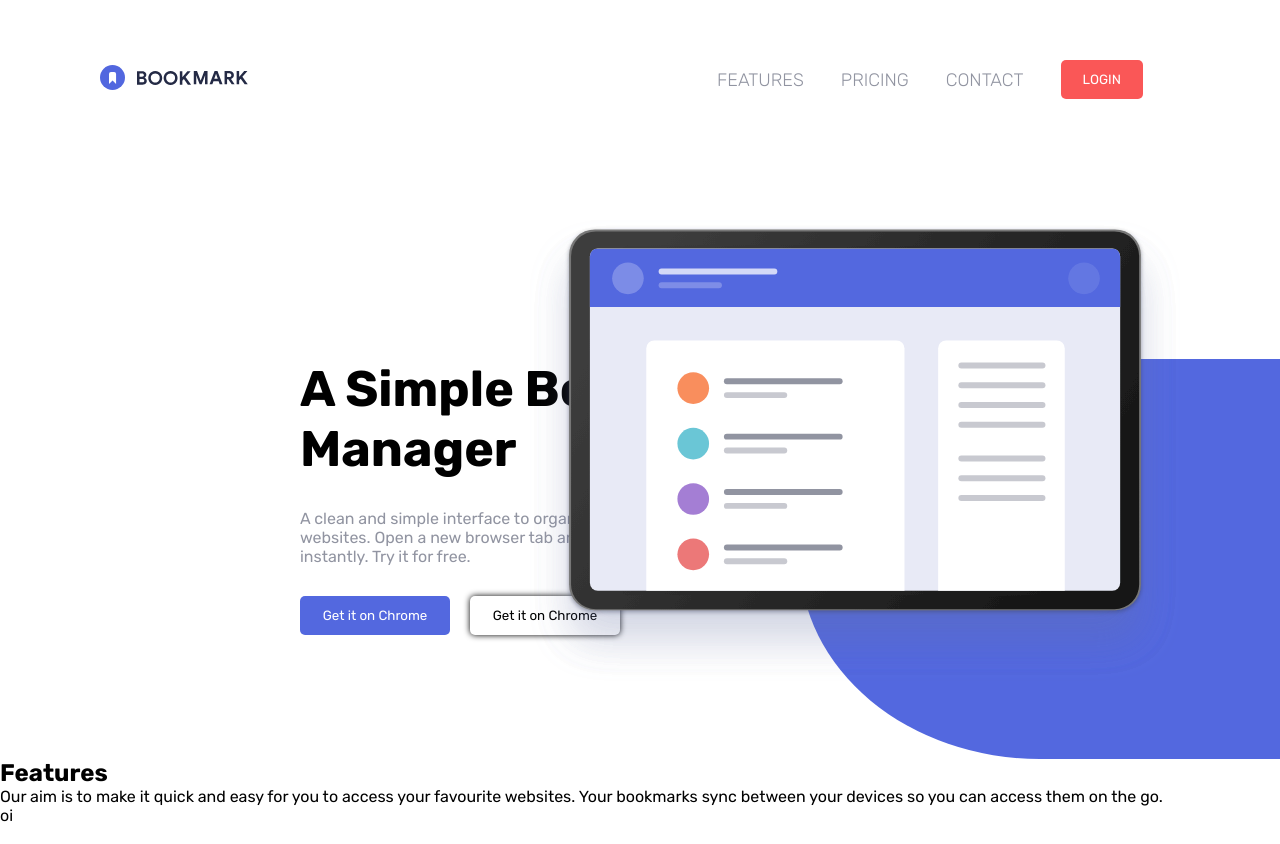
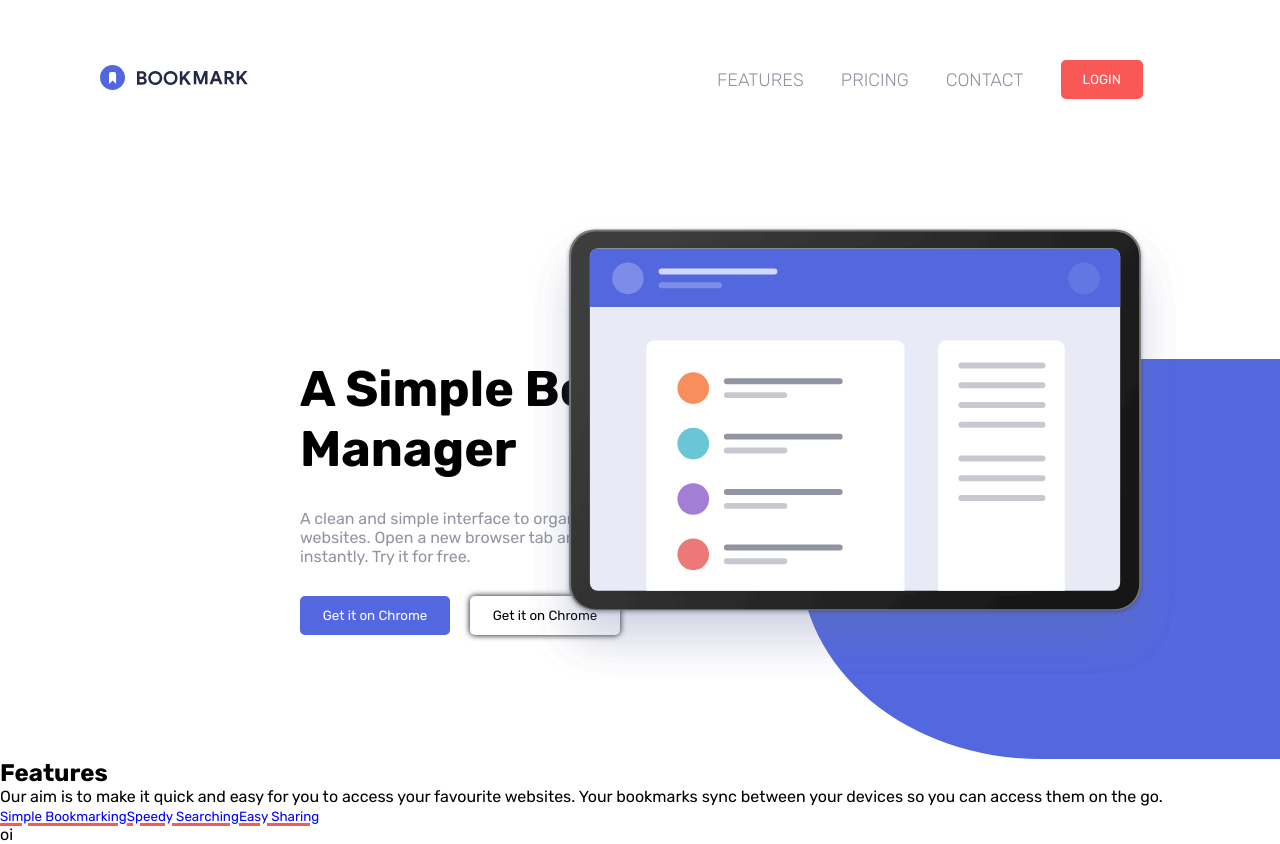
Before and after one commit to breguenice3/bookmark-landing-page, a React (Create React App) app: page / in a window 1280 px wide. Built offline with nearby package versions, Linux system fonts and the light colour scheme.

Commit message:
iniciando estilização de botões

```diff
--- a/src/pages/homepage.tsx
+++ b/src/pages/homepage.tsx
@@ -1,8 +1,14 @@
 import styled from "styled-components"
 import Header from "../components/header/header"
 import BookCarousel from "../components/books-carousel/book-carousel"
+import { useState } from "react"
 
 export default function Homepage() {
+
+    const [button1Style, setButtonStyle1] = useState("")
+    const [button2Style, setButtonStyle2] = useState("")
+    const [button3Style, setButtonStyle3] = useState("")
+
     return (
         <div>
 
@@ -29,6 +35,11 @@ export default function Homepage() {
                 <div>
                     <h2>Features</h2>
                     <p>Our aim is to make it quick and easy for you to access your favourite websites. Your bookmarks sync between your devices so you can access them on the go.</p>
+                    <div>
+                        <ButtonCarousel style={{ background: `${button1Style}` }}>Simple Bookmarking</ButtonCarousel>
+                        <ButtonCarousel>Speedy Searching</ButtonCarousel>
+                        <ButtonCarousel>Easy Sharing</ButtonCarousel>
+                    </div>
                 </div>
                 <div>
                     <BookCarousel />
@@ -136,3 +147,15 @@ const FirstSectionTextContainer = styled.div`
 const SecondSection = styled.div`
 
 `
+
+const ButtonCarousel = styled.button`
+    background-color: transparent;
+    border: none;
+    text-decoration: underline 3px hsl(0, 94%, 66%);
+    cursor: pointer;
+    color: blue;
+
+    &:hover{
+        color: red;
+    }
+`
```
